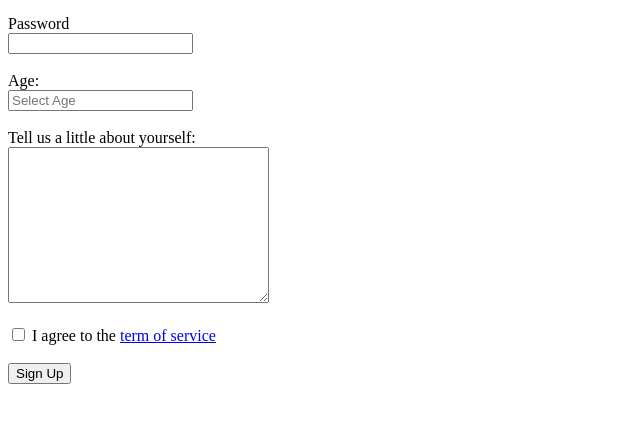
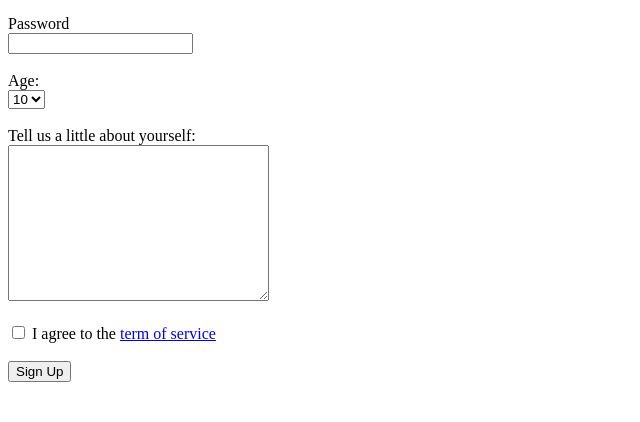
Before and after one commit to dankarger/HTML-CSS, a plain HTML site: page exercises/25.10.21/3.1.html in a window 1280 px wide. Shown: the part 122-544 px from the top of the page, without its empty margins (0-640 px from the left). Drawn offline with Linux system fonts and the light colour scheme.

Commit message:
4.1 - exercise for divs,id,span

```diff
--- a/exercises/25.10.21/3.1.html
+++ b/exercises/25.10.21/3.1.html
@@ -26,7 +26,14 @@
           <div>
               <label for="age">Age:</label>
               <br>
-              <input type="number" name="age" id="age" placeholder="Select Age">
+              <select name="age" id="age">
+                  <option value="10">10</option>
+                  <option value="20">20</option>
+                  <option value="30">30</option>
+                  <option value="40">40</option>
+
+              </select>
+<!--              <input type="number" name="age" id="age" placeholder="Select Age">-->
           </div>
           <br>
           <div>
```
